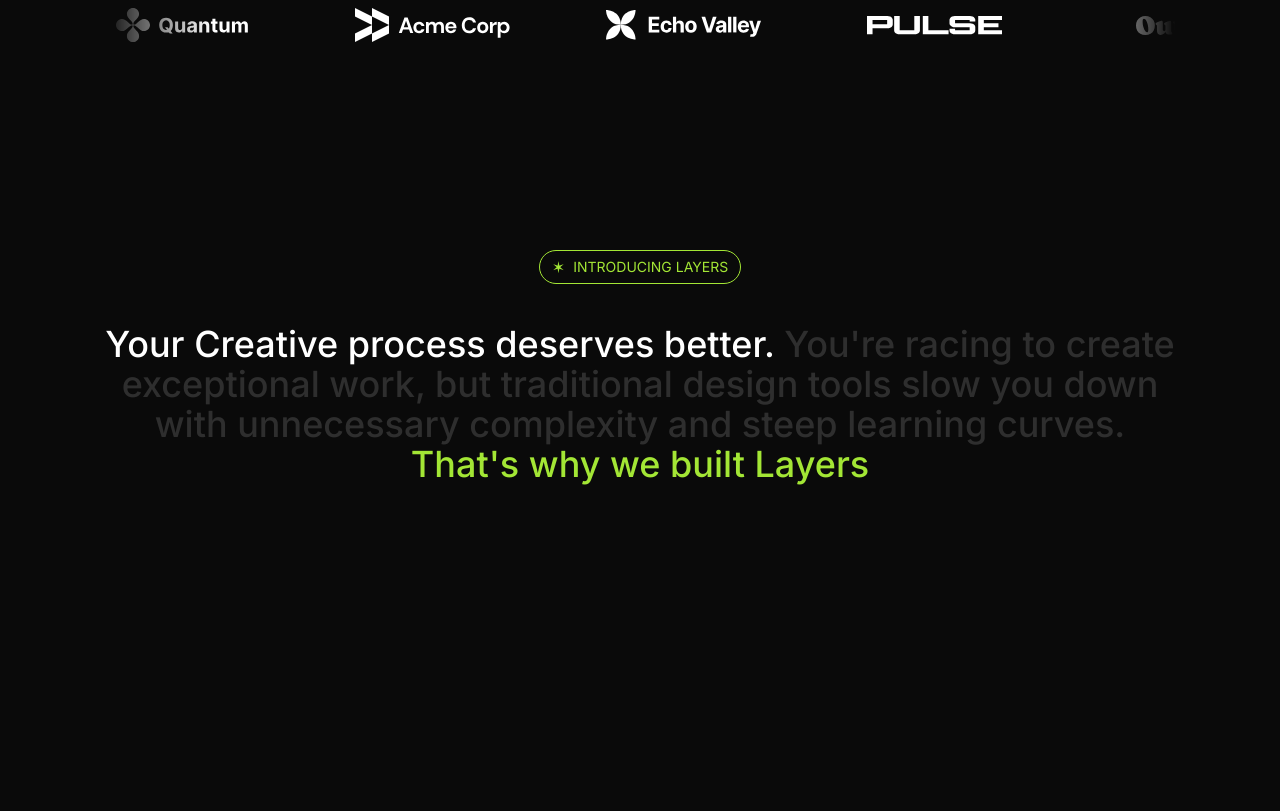
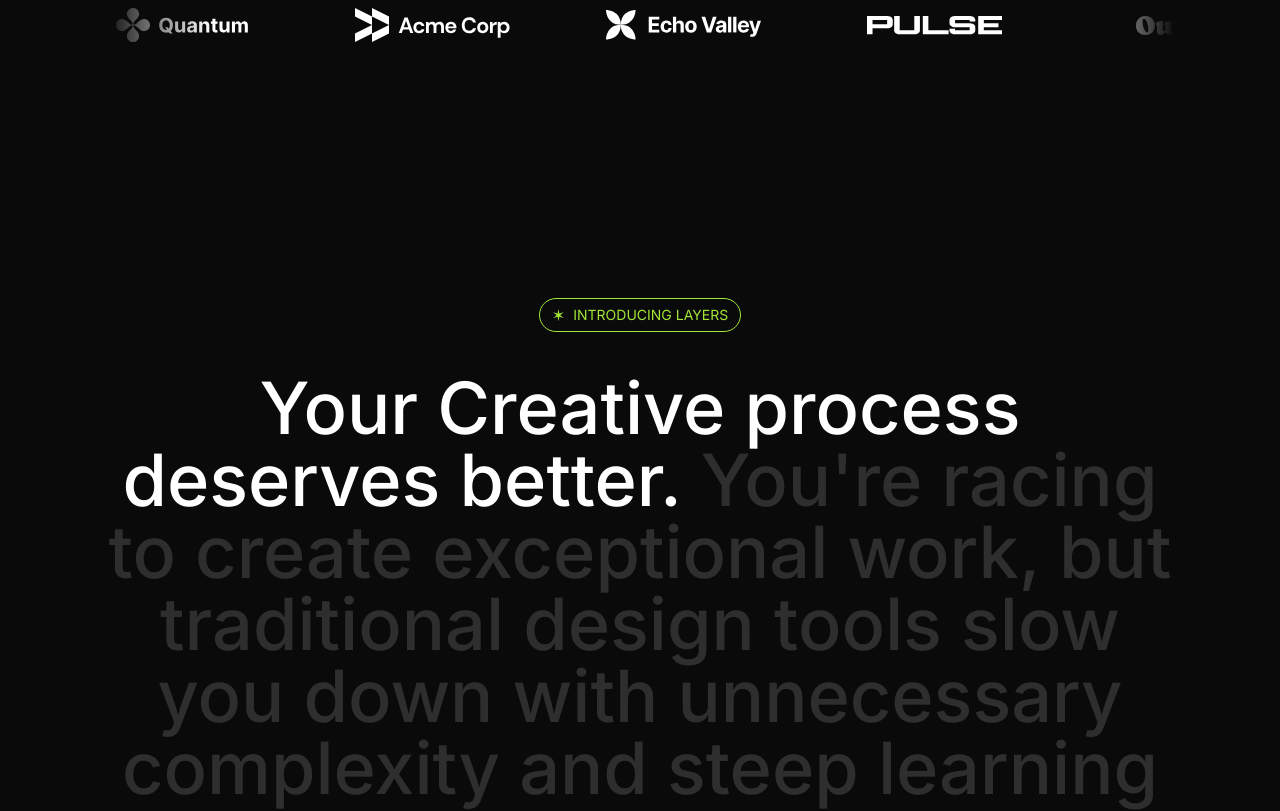
Before and after one commit to LOSTBOY-IS-DED/Layers, a Next.js app in the folder starter-template/: page / in a window 1280 px wide. Shown: the part 920-1731 px from the top of the page. Before the commit the page ends 1516 px from the top, so only its background shows below. Built offline with nearby package versions, Linux system fonts and the light colour scheme.

Commit message:
done with the tablet and desktop view of intro section

```diff
--- a/starter-template/src/sections/Introduction.tsx
+++ b/starter-template/src/sections/Introduction.tsx
@@ -3,15 +3,15 @@ import Tag from "@/components/Tag";
 
 
 export default function Introduction() {
-    return <section className="py-28">
+    return <section className="py-28 lg:py-40">
         <div className="container">
             <div className="flex justify-center">
             <Tag>Introducing Layers</Tag>
             </div>
-            <div className="text-4xl font-medium text-center mt-10">
+            <div className="text-4xl md:text-6xl lg:text-7xl font-medium text-center mt-10">
                 <span>Your Creative process deserves better.</span>{" "}
                 <span className="text-white/15">{text}</span>
-                <span className="text-lime-400 block">That&apos;s why we built Layers</span>
+                <span className="text-lime-400 block">That&apos;s why we built Layers.</span>
             </div>
         </div>
     </section>;
```
